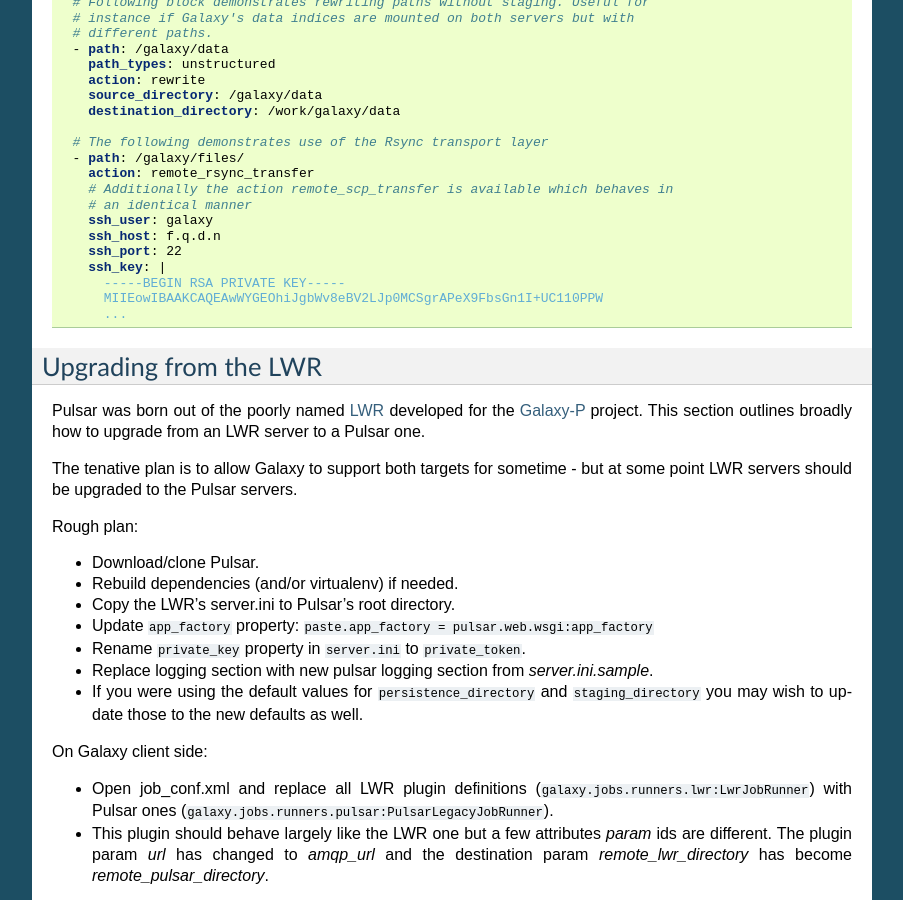
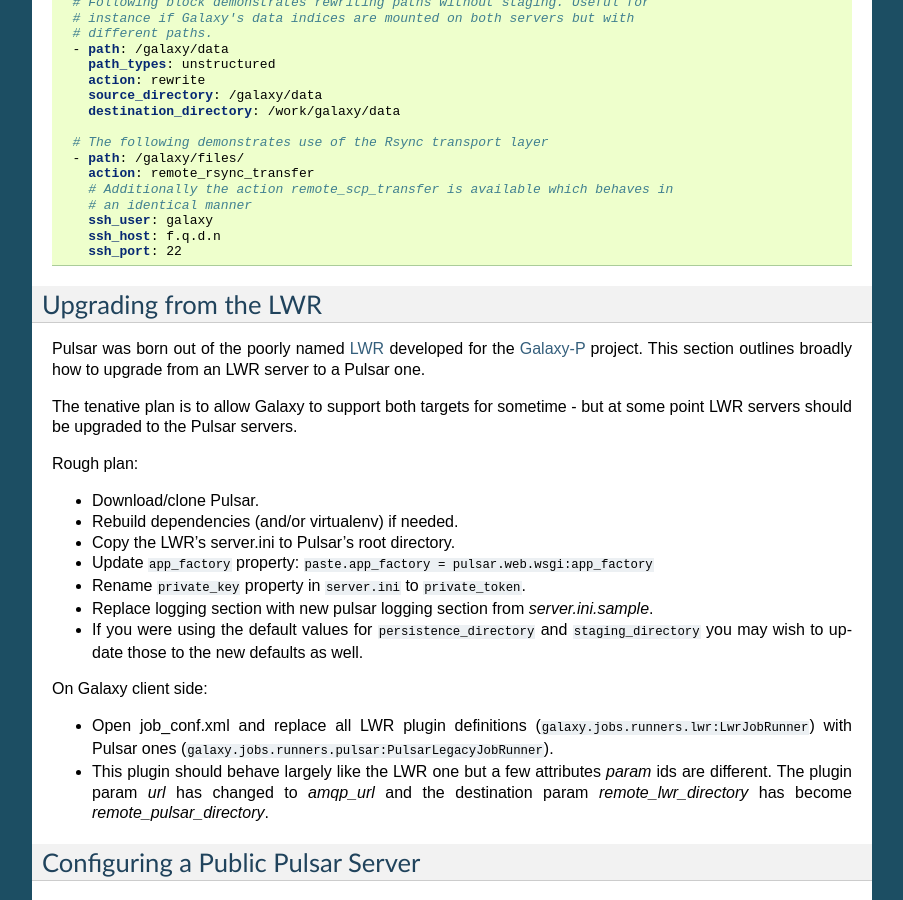
Before and after one commit to galaxyproject/pulsar, a Sphinx documentation site: the page built from docs/source/index.rst, in a window 1280 px wide and 900 px high, scrolled down 10278 px. Shown: the whole window, without its empty margins (198-1101 px from the left). Built offline with Sphinx 7.4.7, drawn with Linux system fonts in a browser that asks for light colours.

Commit message:
Removed ssh_key section from example file_actions.yaml as key is now in the XML configuration

```diff
--- a/docs/source/files/file_actions_sample_1.yaml
+++ b/docs/source/files/file_actions_sample_1.yaml
@@ -38,7 +38,3 @@
     ssh_user: galaxy
     ssh_host: f.q.d.n
     ssh_port: 22
-    ssh_key: |
-      -----BEGIN RSA PRIVATE KEY-----
-      MIIEowIBAAKCAQEAwWYGEOhiJgbWv8eBV2LJp0MCSgrAPeX9FbsGn1I+UC110PPW
-      ...
```
